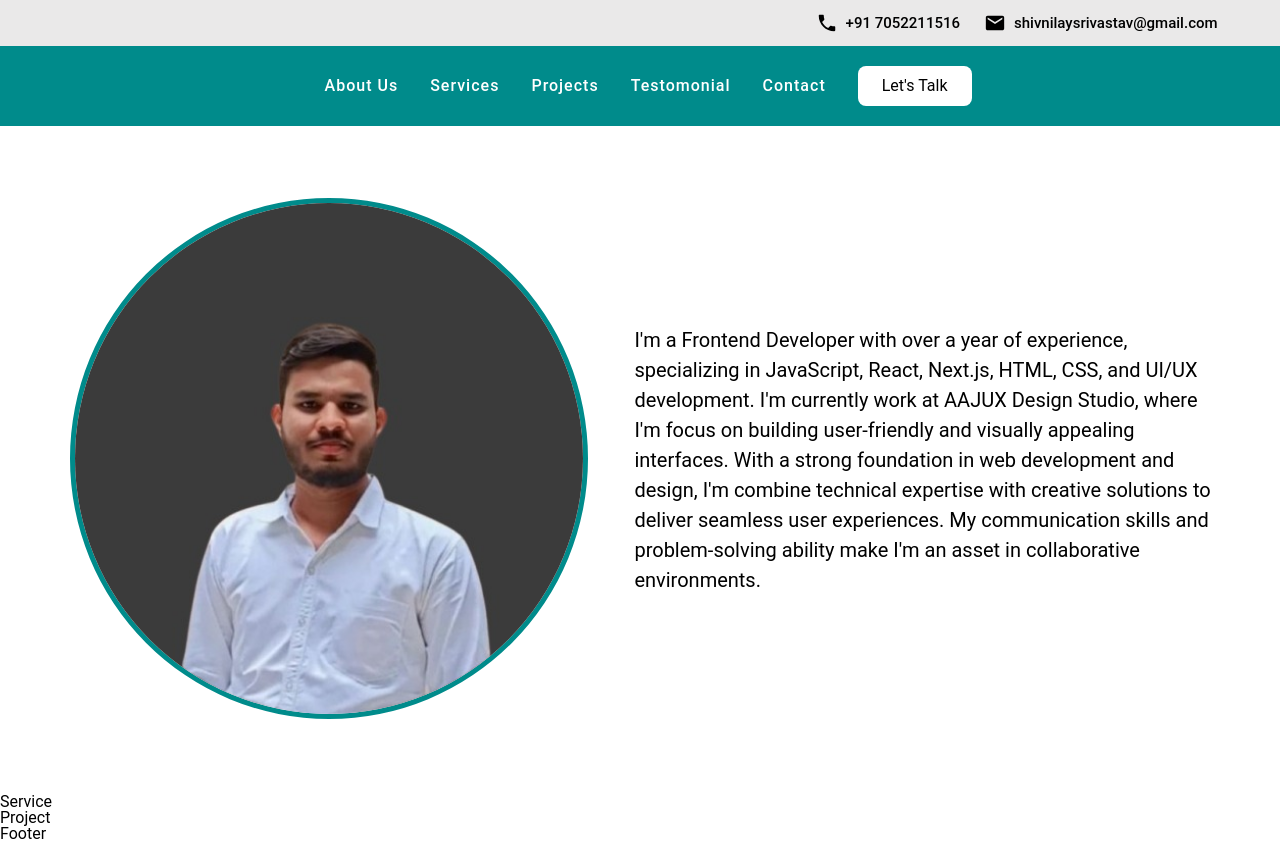
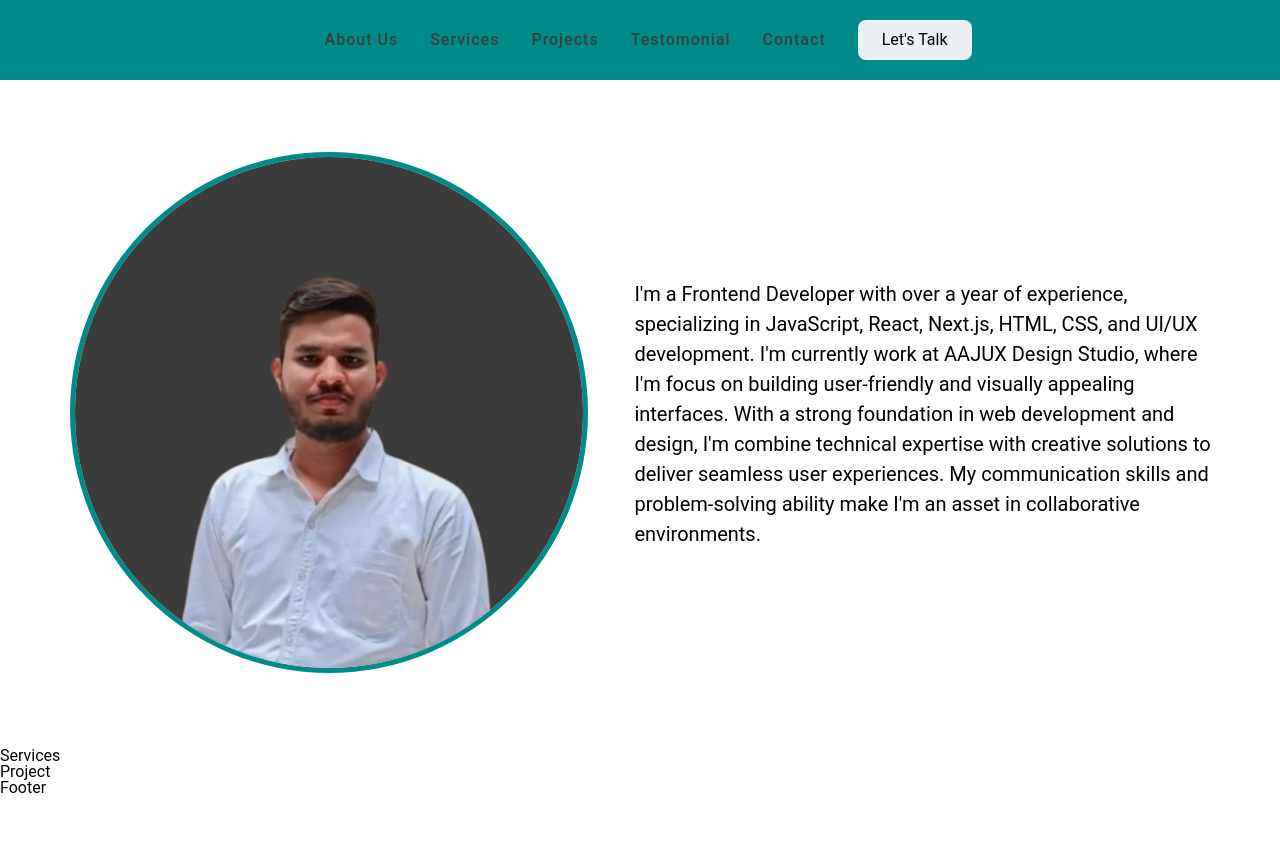
Before and after one commit to Shiv1516/Portfolio, a React (Create React App) app: page / in a window 1280 px wide. After the commit the page ends 800 px from the top, so only its background shows below. Built offline with nearby package versions, Linux system fonts and the light colour scheme.

Commit message:
file will be updated

```diff
--- a/package.json
+++ b/package.json
@@ -8,6 +8,7 @@
     "react": "^19.0.0",
     "react-dom": "^19.0.0",
     "react-icons": "^5.4.0",
+    "react-router-dom": "^7.1.1",
     "react-scripts": "5.0.1",
     "web-vitals": "^4.2.4"
   },
--- a/src/App.css
+++ b/src/App.css
@@ -1,3 +1,5 @@
+@import url("https://fonts.googleapis.com/css2?family=Montserrat:ital,wght@0,100..900;1,100..900&display=swap");
+
 /* Reset Box Model */
 html,
 body,
@@ -295,14 +297,11 @@ table {
 /* Backgound Color & Font Color Style */
 .bg1,
 .bg-h1:hover {
-  background-color: #fff;
+  background-color: #ecf0f3;
 }
 .bg2,
 .bg-h2:hover {
   background-color: #928e8e;
-}
-.bg3 {
-  background-color: #eae9e9;
 }
 .bg4 {
   background-color: #008b8b;
@@ -331,17 +330,17 @@ table {
 
 .fc1,
 .fc-h1:hover {
-  color: #fff;
+  color: #3c3e41;
 }
 .fc2,
 .fc-h2:hover {
-  color: #263238;
+  color: #1e2125;
 }
 .fc3 {
-  color: #000;
+  color: #f9004d;
 }
-.fc3 {
-  color: #363445;
+.fc4 {
+  color: #fff;
 }
 
 .fill1,
--- a/src/components/Header.js
+++ b/src/components/Header.js
@@ -4,22 +4,6 @@ import { MdMail } from "react-icons/md";
 
 function Header() {
   return (
-    <div>
-      <div className="top-header bg3">
-        <div className="top-header-container wrapper ptb12 jce df">
-          <a href="tel:/+91 9315878785" className="v-center fs15 mr24 fw5">
-            <IoMdCall className="mr8 fs22" />
-            +91 7052211516
-          </a>
-          <a
-            href="mailto:shivnilaysrivastav@gmail.com"
-            className="v-center fs15 mr24 fw5"
-          >
-            <MdMail className="mr8 fs22" />
-            shivnilaysrivastav@gmail.com
-          </a>
-        </div>
-      </div>
     <header className="header bg4">
       <nav className="navbar wrapper jcc v-center w100 zi999">
         <ul id="nav-items" className="nav-items fc1 v-center fw5 fww">
@@ -53,16 +37,12 @@ function Header() {
           </li>
         </ul>
         <div>
-            <a
-              href="#"
-              className="talk-btn h40 plr24 bg1 v-center fc5 br8 ml16"
-            >
+          <a href="#" className="talk-btn h40 plr24 bg1 v-center fc5 br8 ml16">
             Let's Talk
           </a>
         </div>
       </nav>
     </header>
-    </div>
   );
 }
 
--- a/src/components/Service.js
+++ b/src/components/Service.js
@@ -1,9 +1,7 @@
-import React from 'react'
+import React from "react";
 
 function Service() {
-  return (
-    <div>Service</div>
-  )
+  return <div>Services</div>;
 }
 
-export default Service
+export default Service;
```
Also changed, not shown: 1 other file (tests, documents, lock files or other folders). Lines whose indentation alone changed are shown as unchanged.
